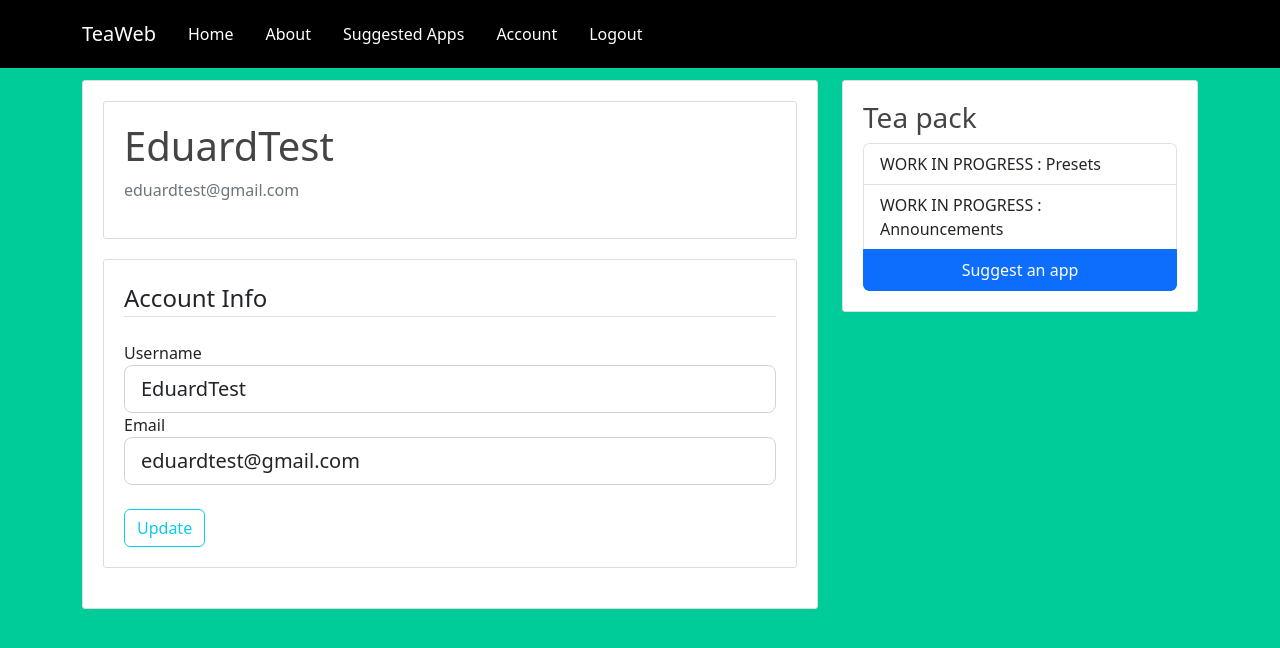
After one commit to Eduard2609/TeaPython_ISW, a Flask app: page /account in a window 1280 px wide. The commit adds this page. Shown: the top 648 px of the page. Run offline with Flask 2, Linux system fonts and the light colour scheme; a user stored in the database is signed in; some libraries are stand-ins or nearby versions.

Commit message:
Account tab created cu optiunea de a modifica userul

```diff
--- a/hello/login.py
+++ b/hello/login.py
@@ -1,4 +1,6 @@
 from flask_wtf import FlaskForm
+from flask_wtf.file import FileField, FileAllowed
+from flask_login import current_user
 from wtforms import StringField, PasswordField, SubmitField, BooleanField
 from wtforms.validators import DataRequired, Length, Email, EqualTo, ValidationError
 from hello.models import User
@@ -51,4 +53,32 @@ class SuggestionForm(FlaskForm):
     description = StringField('App description',
                         validators=[DataRequired(), Length(min=2, max=20)])
     genre = StringField('Genre', validators=[DataRequired()])
+    picture = FileField('Picture Suggested:', validators=[FileAllowed(['jpg', 'png'])])
     submit = SubmitField('Submit')
+
+    def validate_name(self, name):              # un fel de throw error
+
+        name = User.query.filter_by(name=name.data).first()
+        if name:
+            raise ValidationError('App already suggested.')
+
+
+
+class UpdateAccountForm(FlaskForm):
+    username = StringField('Username',
+                           validators=[DataRequired(), Length(min=2, max=20)])
+    email = StringField('Email',
+                        validators=[DataRequired(), Email()])
+    submit = SubmitField('Update')
+
+    def validate_username(self, username):              # un fel de throw error
+        if username.data != current_user.username:
+            user = User.query.filter_by(username=username.data).first()
+            if user:
+                raise ValidationError('Username already used. Please choose another one.')
+
+    def validate_email(self, email):              # un fel de throw error
+        if email.data != current_user.email:
+            email = User.query.filter_by(email=email.data).first()
+            if email:
+                raise ValidationError('Email already used. Please choose another one.')
--- a/hello/routes.py
+++ b/hello/routes.py
@@ -1,6 +1,8 @@
+import os
+import secrets
 from flask import render_template, url_for, flash, redirect, request
 from hello import app, db, bcrypt
-from hello.login import RegistrationForm, LoginForm, AdminForm, SuggestionForm
+from hello.login import RegistrationForm, LoginForm, AdminForm, SuggestionForm, UpdateAccountForm
 from hello.models import User, Application, Suggestion
 from flask_login import login_user, current_user, logout_user, login_required
 
@@ -46,6 +48,7 @@ aplicatie = [
 @app.route("/")
 @app.route("/home")
 def home():
+    image_file = url_for('static', filename='app_pics/default.jpg')
     return render_template('home.html', aplicatie=aplicatie)
 
 
@@ -60,7 +63,7 @@ def admin():
     return render_template('admin.html', title='Admin', form=form)
 
 
-@app.route("/suggestion")
+@app.route("/suggestion", methods=['GET', 'POST'])
 @login_required
 def suggestion():
     form = SuggestionForm()
@@ -108,3 +111,18 @@ def login():
 def logout():
     logout_user()
     return redirect(url_for('home'))
+
+@app.route("/account", methods=['GET', 'POST'])
+@login_required
+def account():
+    form = UpdateAccountForm()
+    if form.validate_on_submit():
+        current_user.username = form.username.data
+        current_user.email = form.email.data
+        db.session.commit()
+        flash('Your account has been updated!', 'success')
+        return redirect(url_for('account'))
+    elif request.method == 'GET':
+        form.username.data = current_user.username
+        form.email.data = current_user.email
+    return render_template('account.html', title='Account', form=form)
--- /dev/null
+++ b/hello/templates/account.html
@@ -0,0 +1,52 @@
+{% extends "layout.html" %}
+{% block content %}
+
+<div class="content-section">
+ <div class="content-section">
+     <h2 class="account-heading">{{ current_user.username }}</h2>
+     <p class="text-secondary">{{ current_user.email }}</p>
+ </div>
+
+ <div class="content-section">
+        <form method="POST" action="" enctype="multipart/form-data">
+            {{ form.hidden_tag() }}
+            <fieldset class="form-group">
+                <legend class="border-bottom mb-4">Account Info</legend>
+                <div class="form-group">
+                    {{ form.username.label(class="form-control-label") }}
+
+                    {% if form.username.errors %}
+                        {{ form.username(class="form-control form-control-lg is-invalid") }}
+                        <div class="invalid-feedback">
+                            {% for error in form.username.errors %}
+                                <span>{{ error }}</span>
+                            {% endfor %}
+                        </div>
+                    {% else %}
+                        {{ form.username(class="form-control form-control-lg") }}
+                    {% endif %}
+                </div>
+                <div class="form-group">
+                    {{ form.email.label(class="form-control-label") }}
+                    {% if form.email.errors %}
+                        {{ form.email(class="form-control form-control-lg is-invalid") }}
+                        <div class="invalid-feedback">
+                            {% for error in form.email.errors %}
+                                <span>{{ error }}</span>
+                            {% endfor %}
+                        </div>
+                    {% else %}
+                        {{ form.email(class="form-control form-control-lg") }}
+                    {% endif %}
+                </div>
+
+            </fieldset>
+        <br>
+            <div class="form-group">
+                {{ form.submit(class="btn btn-outline-info") }}
+            </div>
+        </form>
+    </div>
+</div>
+
+{% endblock %}
--- a/hello/templates/layout.html
+++ b/hello/templates/layout.html
@@ -34,10 +34,11 @@
                 <li> <a  href="{{ url_for('suggestedapps') }}">Suggested Apps</a></li>
 
                 {%  if current_user.is_authenticated %}
-                <li style="float:right"> <a  class="active"  href="{{ url_for('logout') }}">Logout</a></li>
+                    <li > <a  class="active"  href="{{ url_for('account') }}">Account</a></li>
+                <li > <a  class="active"  href="{{ url_for('logout') }}">Logout</a></li>
                 {% else %}
-                <li style="float:right"><a class="active" href="{{ url_for('login') }}">Login</a></li>
-                <li style="float:right"><a class="active" href="{{ url_for('register') }}">Register</a></li>
+                <li ><a class="active" href="{{ url_for('login') }}">Login</a></li>
+                <li ><a class="active" href="{{ url_for('register') }}">Register</a></li>
                 {% endif %}
             </ul>
           </div>
--- a/hello/templates/suggestion.html
+++ b/hello/templates/suggestion.html
@@ -1,7 +1,7 @@
 {% extends "layout.html" %}
 {% block content %}
     <div class="content-section">
-        <form method="POST" action="">
+        <form method="POST" action="" enctype="multipart/form-data">
             {{ form.hidden_tag() }}
             <fieldset class="form-group">
                 <legend class="border-bottom mb-4">Suggest an app</legend>
```
Also changed, not shown: hello/TeaBase.db, hello/static/app_pics/default.jpg (added).
